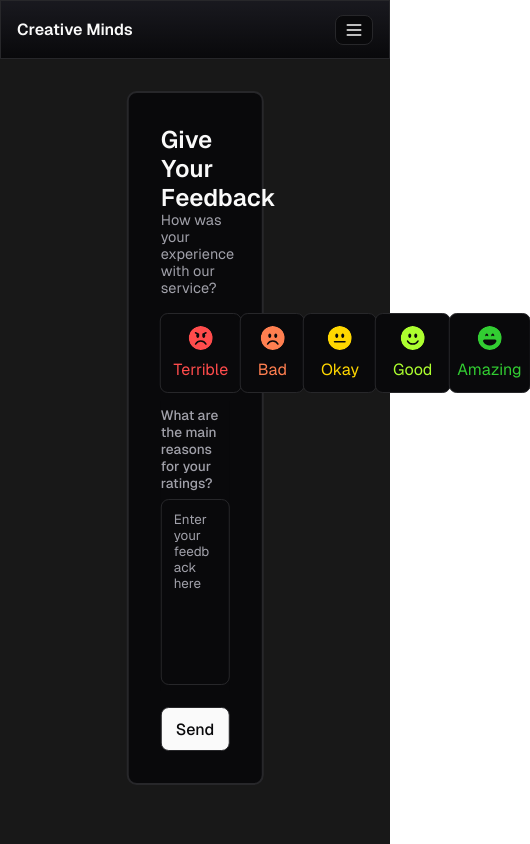
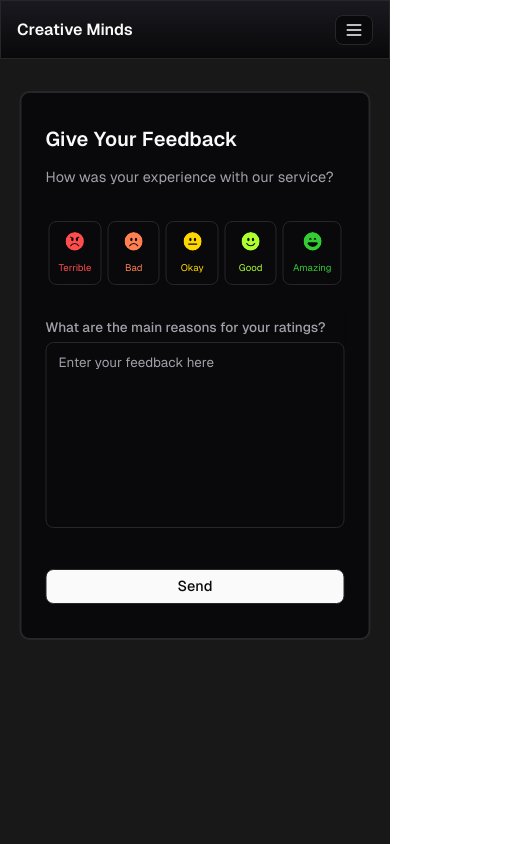
Before and after one commit to Vishal-Pattar/MindCare, a React (Create React App) app: page /feedback in a window 390 px wide. Shown: the whole page, 530 px wide, since content can reach past the window. Built offline with nearby package versions, Linux system fonts and the light colour scheme.

Commit message:
Updated Feedback.css

```diff
--- a/src/components/Feedback/Feedback.css
+++ b/src/components/Feedback/Feedback.css
@@ -83,23 +83,23 @@
 }
 
 .feedback__rating1 {
-  color: #FF4C4C;
+  color: #ff4c4c;
 }
 
 .feedback__rating2 {
-  color: #FF7F50;
+  color: #ff7f50;
 }
 
 .feedback__rating3 {
-  color: #FFD700;
+  color: #ffd700;
 }
 
 .feedback__rating4 {
-  color: #ADFF2F;
+  color: #adff2f;
 }
 
 .feedback__rating5 {
-  color: #32CD32;
+  color: #32cd32;
 }
 
 .feedback__inputGroup {
@@ -117,7 +117,8 @@
   user-select: none;
 }
 
-.feedback__inputGroup textarea, .feedback__inputGroup input {
+.feedback__inputGroup textarea,
+.feedback__inputGroup input {
   border: none;
   background: none;
   color: var(--color-text-primary);
@@ -134,7 +135,8 @@
   resize: none;
 }
 
-.feedback__inputGroup textarea::placeholder, .feedback__inputGroup input::placeholder {
+.feedback__inputGroup textarea::placeholder,
+.feedback__inputGroup input::placeholder {
   color: var(--color-text-secondary);
 }
 
@@ -153,13 +155,14 @@
   border: 3px solid var(--color-bg-body);
 }
 
-.feedback__inputGroup textarea:focus, .feedback__inputGroup input:focus {
+.feedback__inputGroup textarea:focus,
+.feedback__inputGroup input:focus {
   border-color: var(--color-text-secondary);
 }
 
 .feedback__inputGroup span {
   font-size: 0.75rem;
-  user-select: none;;
+  user-select: none;
   display: flex;
   justify-content: right;
   margin-top: 0.5rem;
@@ -221,6 +224,7 @@
   gap: 0.5rem;
   font-size: 0.9rem;
 }
+
 .feedback__checkbox--container input {
   display: none;
 }
@@ -245,3 +249,64 @@
   stroke-dashoffset: -262.2723388671875;
   stroke: var(--color-green);
 }
+
+/* Media Queries */
+
+/* Small devices (phones) */
+@media (max-width: 767px) {
+  .feedback__container {
+    width: 90vw; /* Expand width to 90vw for small devices */
+    padding: 1.5rem;
+  }
+
+  .feedback__title {
+    font-size: 1.25rem;
+  }
+
+  .feedback__ratingGroup {
+    flex-direction: row;
+  }
+
+  .feedback__rating {
+    width: 100%;
+    height: 4rem;
+  }
+
+  .feedback__icon {
+    font-size: 1.15rem;
+  }
+
+  .feedback__rating label {
+    font-size: 0.6rem;
+    padding: 0.25rem;
+  }
+
+  .feedback__submitBtn {
+    font-size: 0.9rem;
+    padding: 0.5rem;
+  }
+}
+
+/* Tablets */
+@media (min-width: 768px) and (max-width: 1024px) {
+  .feedback__container {
+    width: 50vw;
+    padding: 2rem;
+  }
+
+  .feedback__title {
+    font-size: 1.35rem;
+  }
+
+  .feedback__rating {
+    width: 3.5rem;
+    height: 4.5rem;
+  }
+}
+
+/* Large screens */
+@media (min-width: 1025px) {
+  .feedback__container {
+    width: 35vw;
+  }
+}
```
